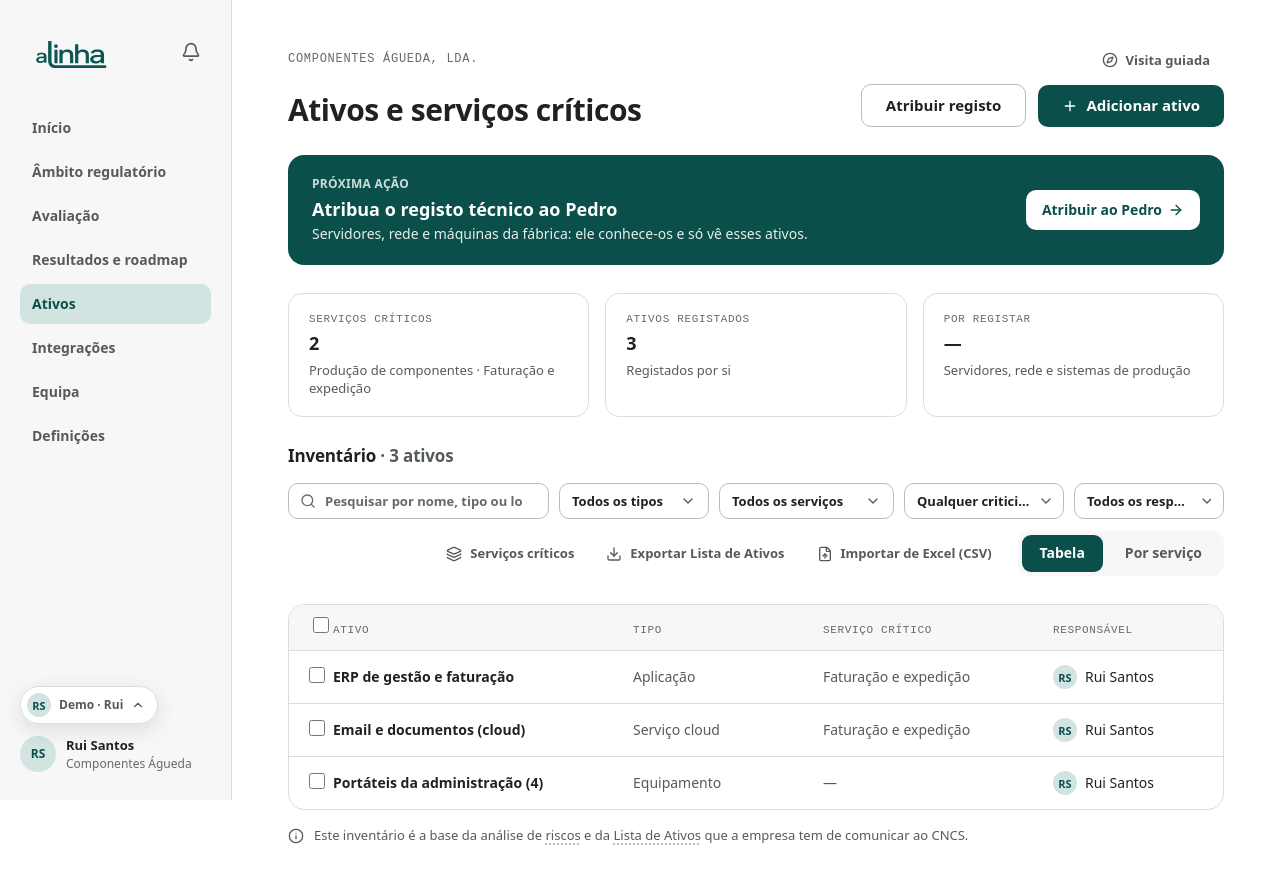
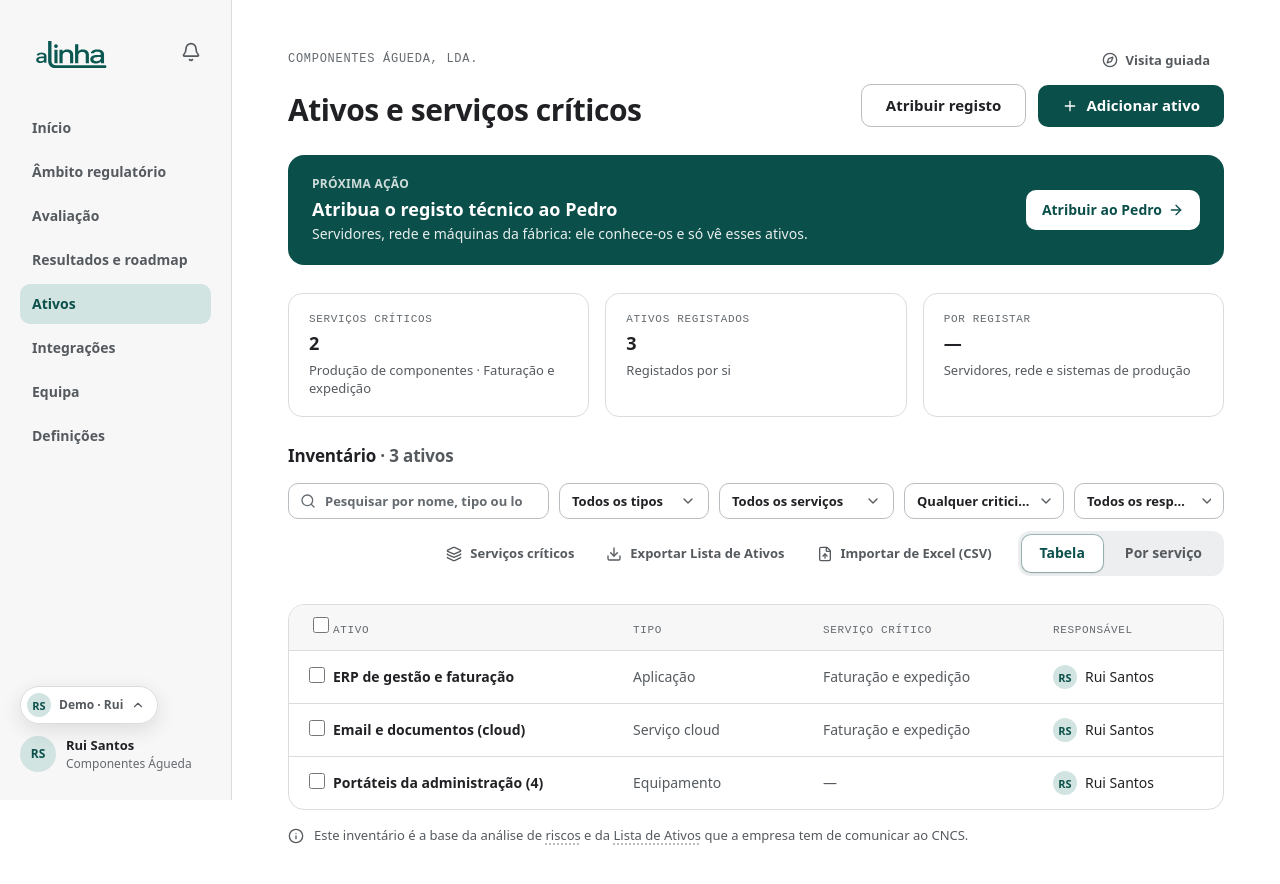
Before and after one commit to PEI-aLinha/frontend-prototype, a React (Vite) app: page /org/componentes-agueda/ativos in a window 1280 px wide. Shown: the top 884 px of the page. Built offline with nearby package versions, Linux system fonts and the light colour scheme.

Commit message:
style(ui): lighter active segment so toggles stop reading as primary buttons

```diff
--- a/src/ui/Segmented.tsx
+++ b/src/ui/Segmented.tsx
@@ -16,7 +16,8 @@ interface SegmentedProps<T extends string> {
   block?: boolean
 }
 
-/** Controlo segmentado: contentor paper-soft (raio 12, padding 4), segmento ativo brand. */
+/** Controlo segmentado: contentor paper-deep (raio 12, padding 4), segmento ativo em superfície elevada.
+ *  Não usa o preenchimento brand para não competir com o botão primário da página. */
 export function Segmented<T extends string>({ value, onChange, options, ariaLabel, labelledBy, invalid, block }: SegmentedProps<T>) {
   return (
     <ToggleGroup.Root
@@ -25,7 +26,7 @@ export function Segmented<T extends string>({ value, onChange, options, ariaLabe
       onValueChange={(v) => v && onChange(v as T)}
       aria-label={ariaLabel}
       aria-labelledby={labelledBy}
-      className={cn('inline-flex gap-1 rounded-[12px] bg-paper-soft p-1', block && 'flex w-full', invalid && 'ring-1 ring-danger')}
+      className={cn('inline-flex gap-1 rounded-[12px] bg-paper-deep/70 p-1', block && 'flex w-full', invalid && 'ring-1 ring-danger')}
     >
       {options.map((o) => (
         <ToggleGroup.Item
@@ -33,7 +34,8 @@ export function Segmented<T extends string>({ value, onChange, options, ariaLabe
           value={o.value}
           className={cn(
             'rounded-[9px] px-[18px] py-2 text-[14px] font-bold text-ink-soft transition-colors duration-150',
-            'hover:text-ink data-[state=on]:bg-brand data-[state=on]:text-white',
+            'hover:text-ink data-[state=on]:bg-paper data-[state=on]:text-brand',
+            'data-[state=on]:shadow-[0_1px_3px_rgba(32,33,36,0.14)] data-[state=on]:ring-1 data-[state=on]:ring-brand/35',
             block && 'flex-1',
           )}
         >
```
